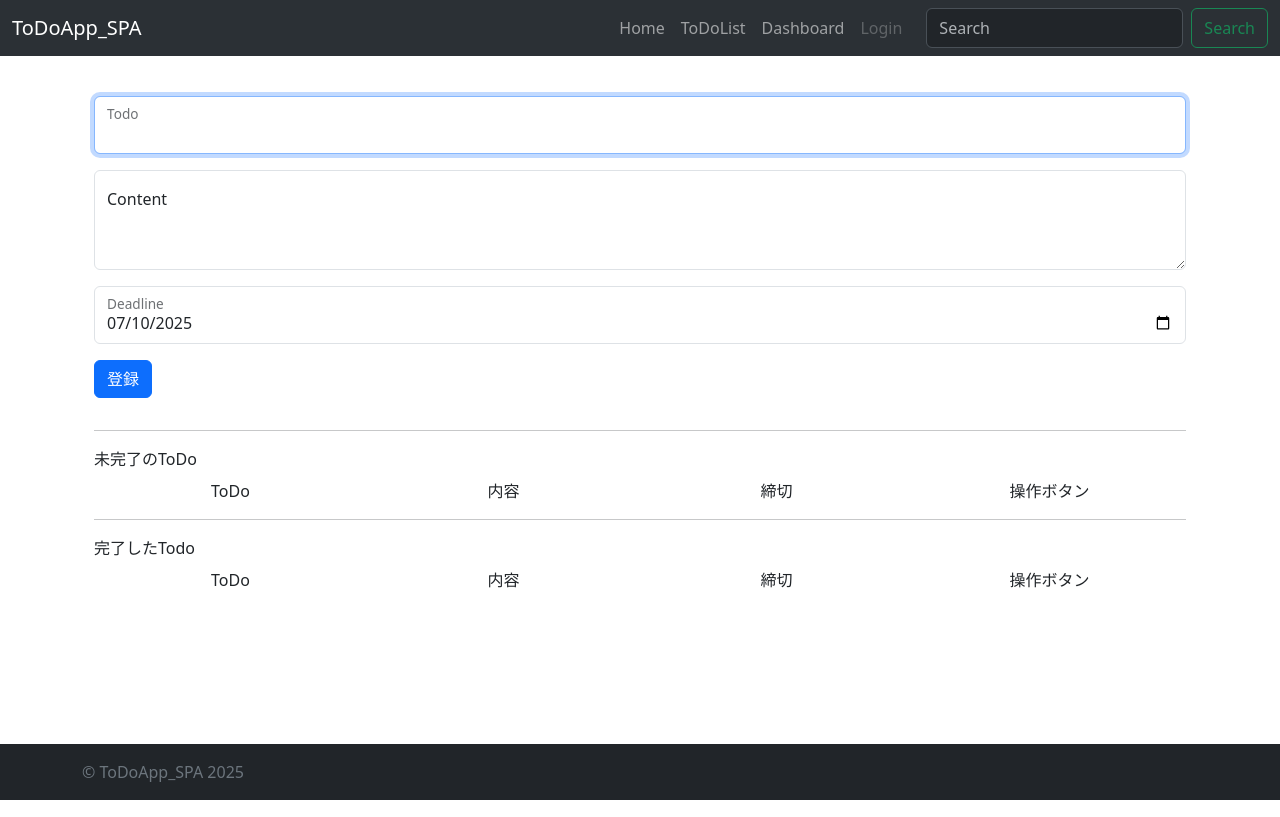
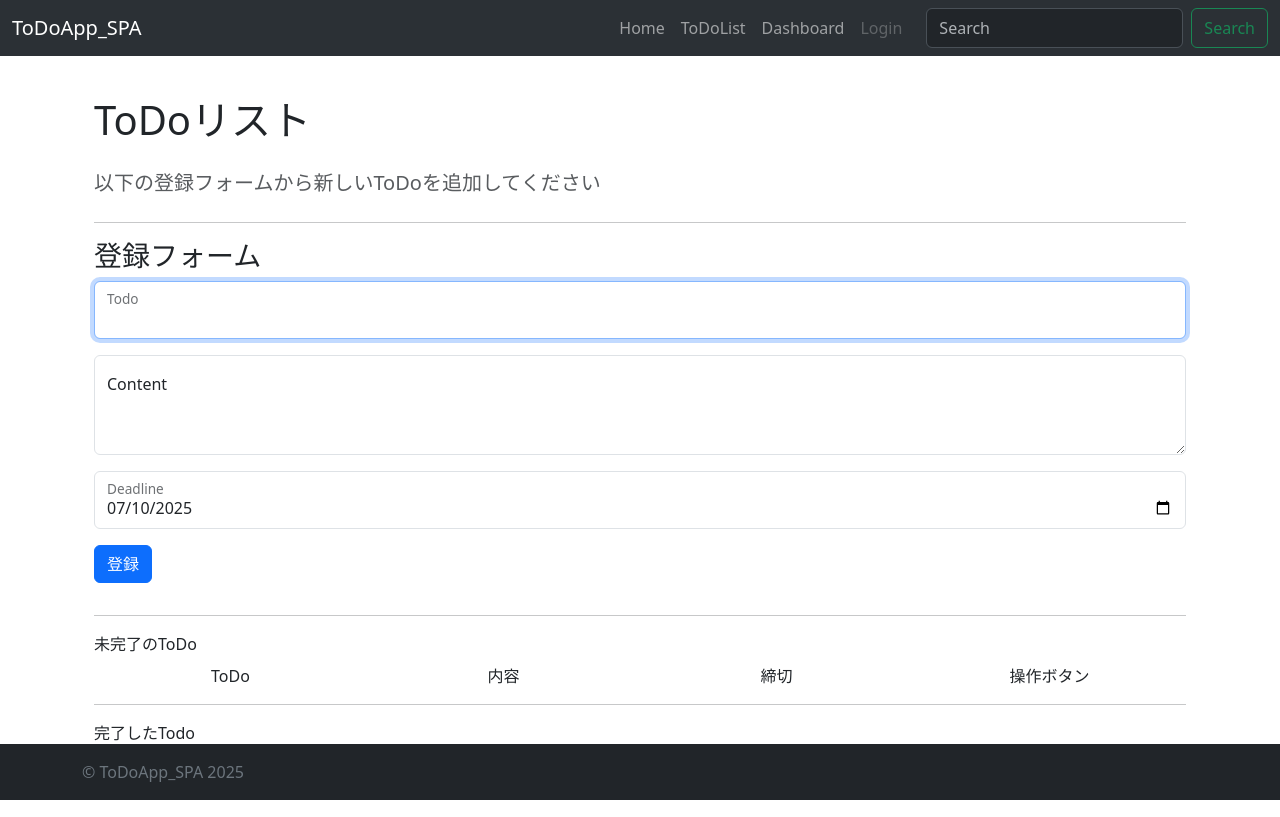
Before and after one commit to RYOSUE/ToDoApp_SPA, a Next.js app: page /todolist in a window 1280 px wide. Built offline with nearby package versions, Linux system fonts and the light colour scheme.

Commit message:
【add】add little explanation on todolist page

```diff
--- a/app/todolist/page.tsx
+++ b/app/todolist/page.tsx
@@ -85,7 +85,11 @@ export default function TodoApp() {
   return (
     <>
       <Container className="mx-auto p-4">
+        <h1 className="mb-4">ToDoリスト</h1>
+        <p className=" lead text-muted mb-4">以下の登録フォームから新しいToDoを追加してください</p>
+        <hr />
         <div>
+          <h3>登録フォーム</h3>
           <FloatingLabel controlId="floatingInput" label="Todo" className="mb-3">
             <Form.Control
               type="text"
```
